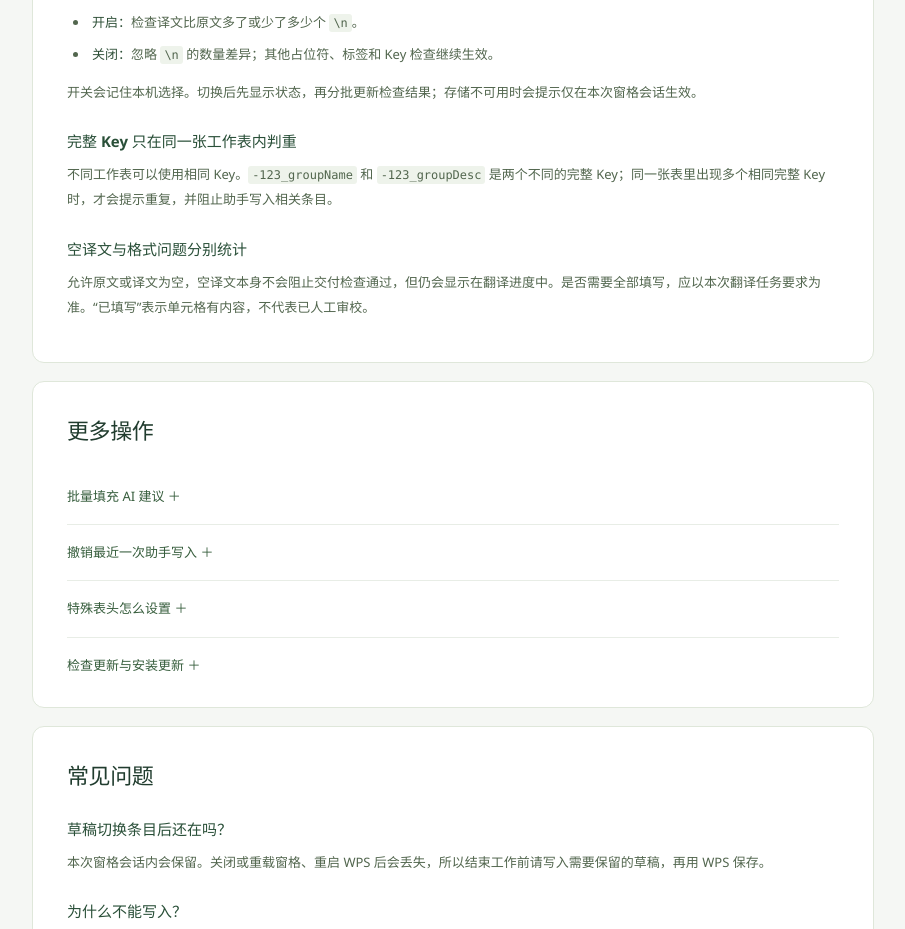
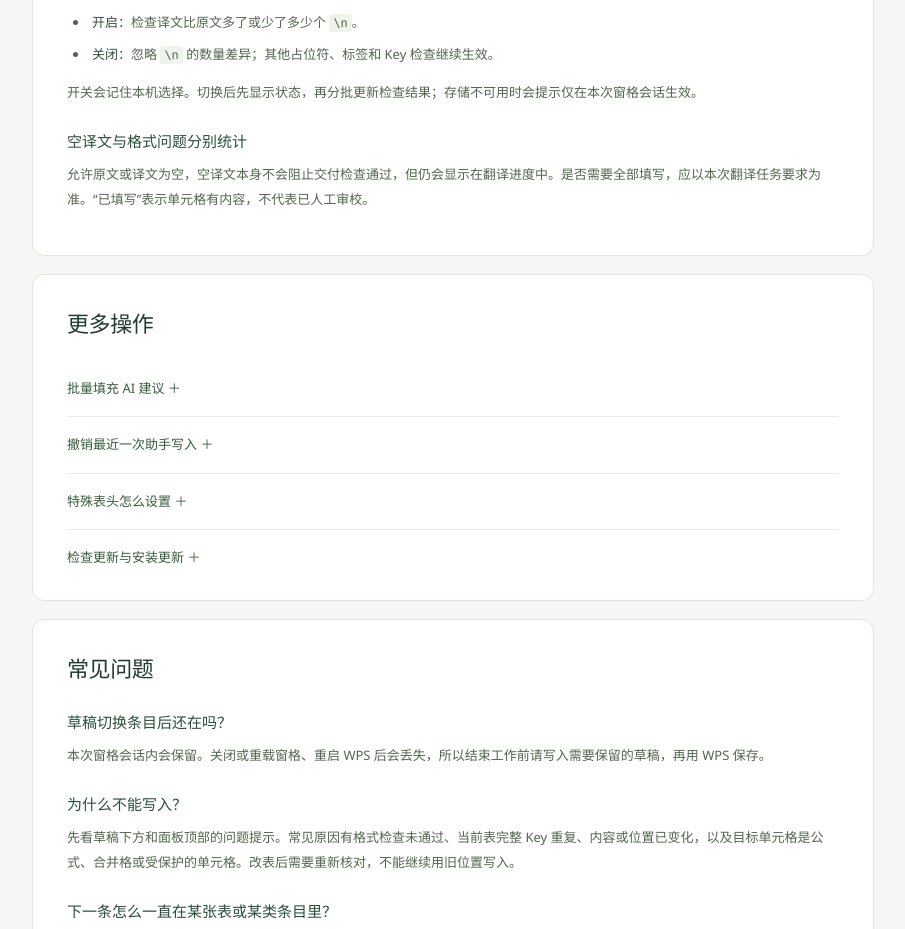
Before and after one commit to KSuperLiu/wps-translation-assistant, a website built with Vite: page website/guide.html in a window 1280 px wide. Shown: the part 3449-4378 px from the top of the page, without its empty margins (296-1201 px from the left). Built offline with nearby package versions, Linux system fonts and the light colour scheme.

Commit message:
docs: remove detailed duplicate key explanation from guide

```diff
--- a/website/guide.html
+++ b/website/guide.html
@@ -56,7 +56,6 @@
           <h2>检查规则与设置</h2>
           <h3>占位符与富文本标签</h3><p>例如 <code>{0}</code>、<code>{name}</code>、<code>%s</code>、<code>%2$s</code> 以及 TMP 富文本标签，需要保留对应片段和出现次数；标签还会检查闭合顺序。看到问题时，对照当前原文核实后修改。</p>
           <h3>换行标记 <code>\n</code></h3><p>在<strong>更多 → 检查设置 → 检查 \n 换行标记</strong>中切换，默认开启。这里的 <code>\n</code> 是反斜杠加字母 n，不是单元格里的实际换行。</p><ul><li><strong>开启：</strong>检查译文比原文多了或少了多少个 <code>\n</code>。</li><li><strong>关闭：</strong>忽略 <code>\n</code> 的数量差异；其他占位符、标签和 Key 检查继续生效。</li></ul><p>开关会记住本机选择。切换后先显示状态，再分批更新检查结果；存储不可用时会提示仅在本次窗格会话生效。</p>
-          <h3>完整 Key 只在同一张工作表内判重</h3><p>不同工作表可以使用相同 Key。<code>-123_groupName</code> 和 <code>-123_groupDesc</code> 是两个不同的完整 Key；同一张表里出现多个相同完整 Key 时，才会提示重复，并阻止助手写入相关条目。</p>
           <h3>空译文与格式问题分别统计</h3><p>允许原文或译文为空，空译文本身不会阻止交付检查通过，但仍会显示在翻译进度中。是否需要全部填写，应以本次翻译任务要求为准。“已填写”表示单元格有内容，不代表已人工审校。</p>
         </section>
         <section id="more" class="guide-section">
```
